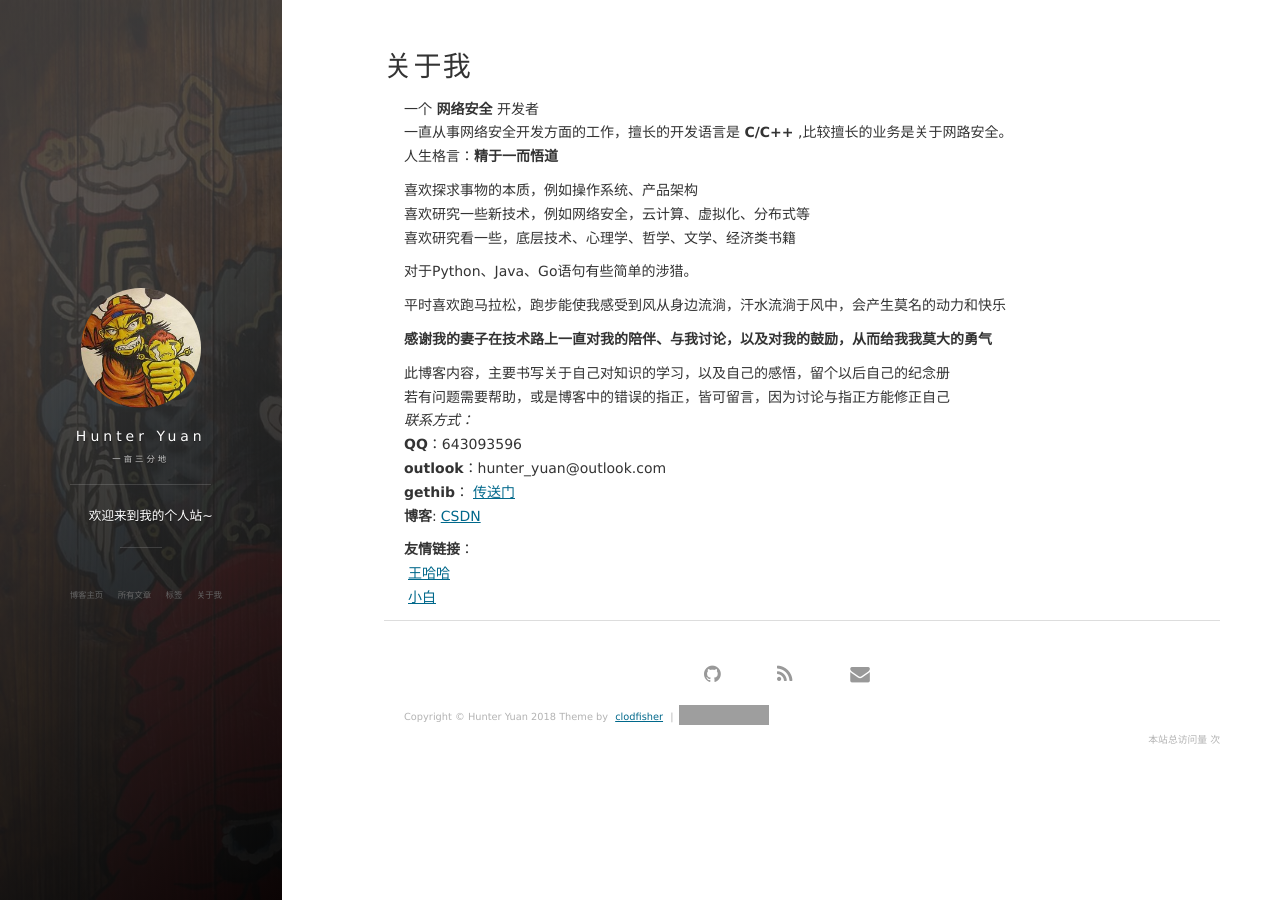
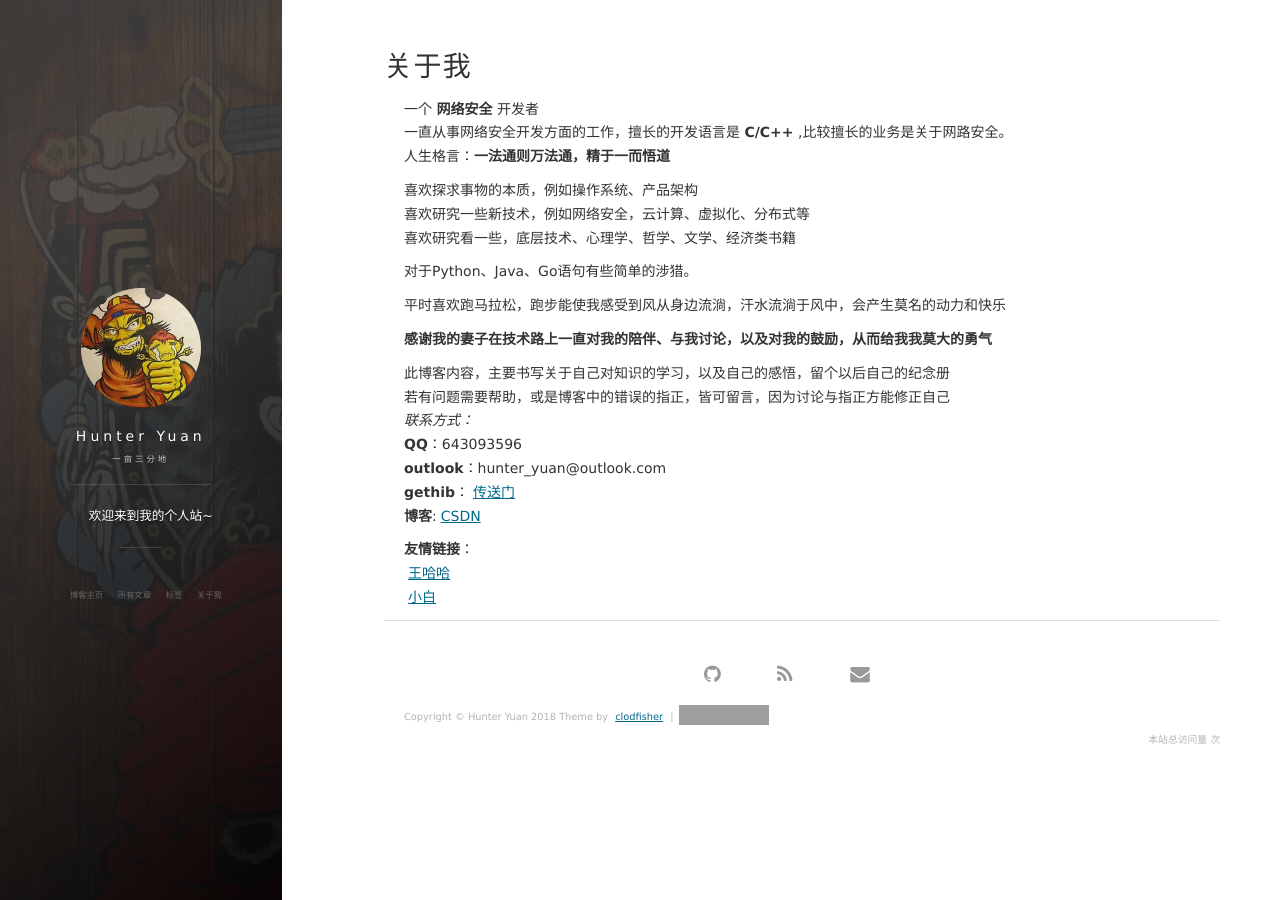
Before and after one commit to Clodfisher/Clodfisher.github.io, a Jekyll site: the page built from about.md, in a window 1280 px wide. Built offline with Jekyll 4.4.1, drawn with Linux system fonts in a browser that asks for light colours; nearby versions of some CDN libraries; our own code applies the rules of GitHub Pages for plain Markdown files; comment, search, counter and statistics services are not loaded; grey boxes are pictures that could not be loaded.

Commit message:
change about

```diff
--- a/about.md
+++ b/about.md
@@ -5,7 +5,7 @@ title: 关于我
 
 一个 **网络安全** 开发者
 一直从事网络安全开发方面的工作，擅长的开发语言是 **C/C++** ,比较擅长的业务是关于网路安全。
-人生格言：**精于一而悟道**
+人生格言：**一法通则万法通，精于一而悟道**
 
 喜欢探求事物的本质，例如操作系统、产品架构
 喜欢研究一些新技术，例如网络安全，云计算、虚拟化、分布式等
```
